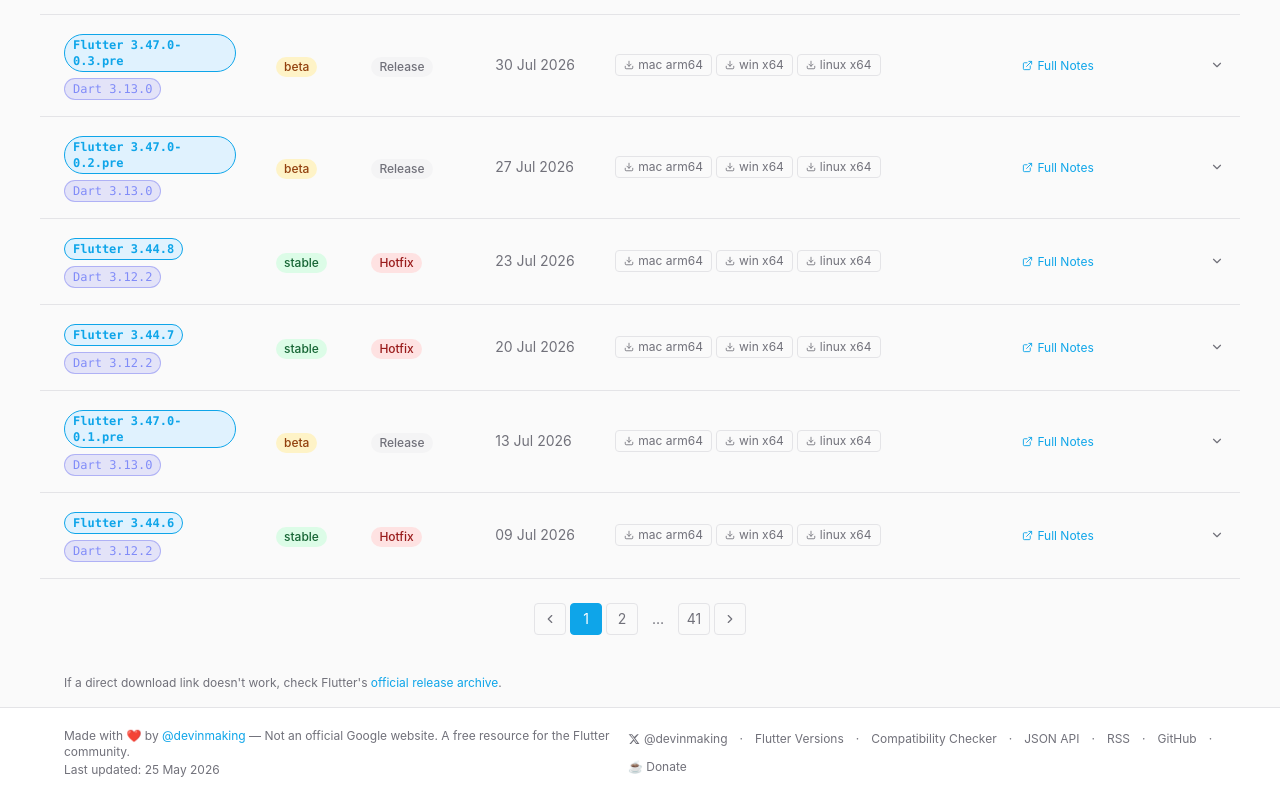
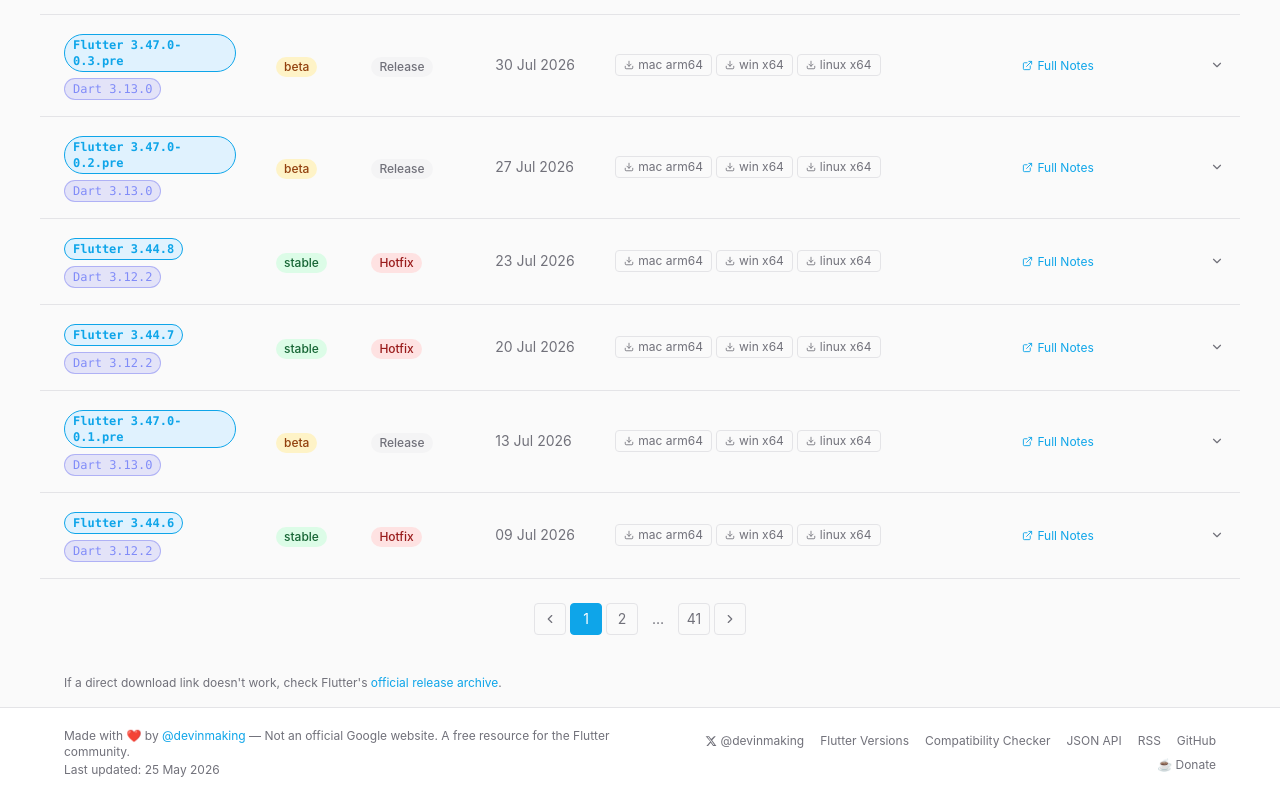
Before and after one commit to shankarmadeshvaran/flutterreleases.com, a React (Vite) app in the folder packages/web/: page / in a window 1280 px wide. Shown: the part 823-1621 px from the top of the page. Built offline with nearby package versions, Linux system fonts and the light colour scheme.

Commit message:
fix(web): improve footer wrapping
Release notes:

- remove footer separator characters that wrapped onto separate lines

- let footer content stack until large screens and wrap links independently

- keep JSON API and RSS available in the footer

```diff
--- a/packages/web/src/web/components/Footer.tsx
+++ b/packages/web/src/web/components/Footer.tsx
@@ -22,8 +22,8 @@
         backgroundColor: "var(--bg-surface)",
       }}
     >
-      <div className="max-w-[1200px] mx-auto px-6 py-5 flex flex-col sm:flex-row items-start sm:items-center justify-between gap-3">
-        <div>
+      <div className="max-w-[1200px] mx-auto px-6 py-5 flex flex-col lg:flex-row items-start lg:items-center justify-between gap-4">
+        <div className="max-w-2xl">
           <p className="text-xs" style={{ color: "var(--text-muted)" }}>
             Made with ❤️ by{" "}
             <a
@@ -49,7 +49,7 @@
           )}
         </div>
 
-        <div className="flex items-center gap-3 text-xs flex-wrap" style={{ color: "var(--text-muted)" }}>
+        <div className="flex items-center gap-x-4 gap-y-2 text-xs flex-wrap lg:justify-end" style={{ color: "var(--text-muted)" }}>
           {/* Twitter/X */}
           <a
             href="https://x.com/devinmaking"
@@ -70,7 +70,6 @@
             </svg>
             @devinmaking
           </a>
-          <span>·</span>
           <a
             href="/flutter-versions/"
             onClick={() => trackFooterLink("Flutter Versions", "/flutter-versions/")}
@@ -81,7 +80,6 @@
           >
             Flutter Versions
           </a>
-          <span>·</span>
           <a
             href="/tools/flutter-version-checker/"
             onClick={() =>
@@ -97,7 +95,6 @@
           >
             Compatibility Checker
           </a>
-          <span>·</span>
           <a
             href="/releases.json"
             target="_blank"
@@ -109,7 +106,6 @@
           >
             JSON API
           </a>
-          <span>·</span>
           <a
             href="/feed.xml"
             target="_blank"
@@ -121,7 +117,6 @@
           >
             RSS
           </a>
-          <span>·</span>
           <a
             href="https://github.com/shankarmadeshvaran/flutterreleases.com"
             target="_blank"
@@ -140,7 +135,6 @@
           >
             GitHub
           </a>
-          <span>·</span>
           <a
             href="https://buymeacoffee.com/shankarmadeshvaran"
             target="_blank"
```
